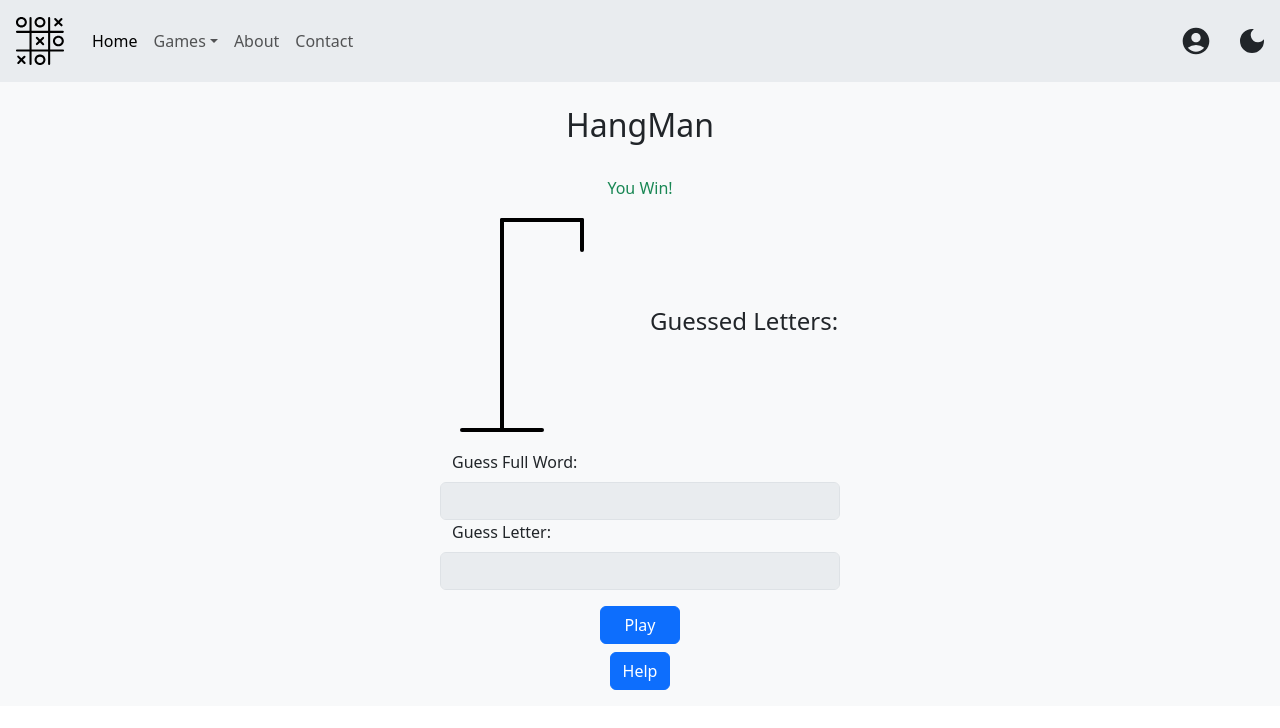
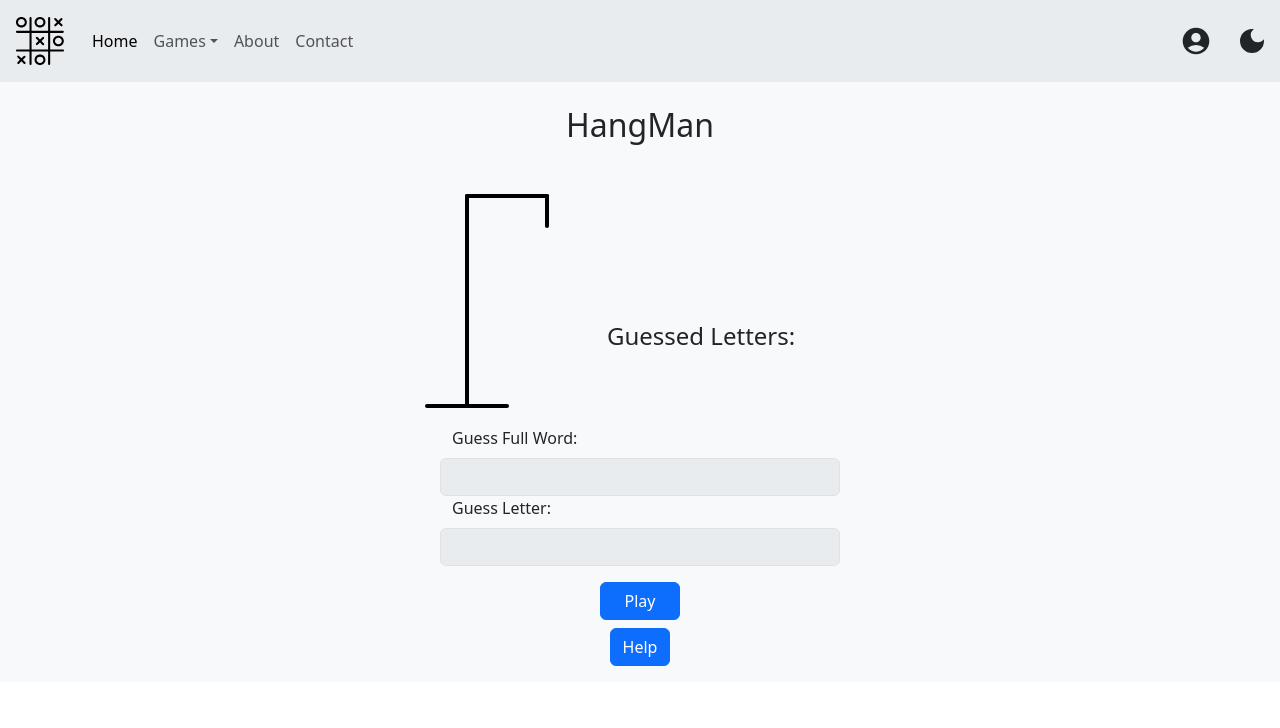
Before and after one commit to Zeden19/pencil-and-paper-games, a React (Vite) app: page /hangman in a window 1280 px wide. Shown: the top 728 px of the page. Built offline with nearby package versions, Linux system fonts and the light colour scheme.

Commit message:
Fix: Double letters not working & styling

```diff
--- a/src/HangMan/HangManBoard.tsx
+++ b/src/HangMan/HangManBoard.tsx
@@ -38,10 +38,11 @@ function HangManBoard() {
       setIncorrectGuesses(incorrectGuesses + 1);
       return;
     }
+    let newWordPuzzle = wordPuzzle;
 
     // find each time the guess occurred
     while (findLetterIndex !== -1) {
-      const newWordPuzzle = wordPuzzle.map((char, index) =>
+      newWordPuzzle = newWordPuzzle.map((char, index) =>
         findLetterIndex === index ? word.charAt(index) : char,
       );
       setWordPuzzle(newWordPuzzle);
@@ -65,7 +66,7 @@ function HangManBoard() {
     setIncorrectGuesses(incorrectGuesses + 1);
   }
 
-  //todo: refactor code, since everything uses the same layout of heading, 2 buttons
+  //todo: make svg scalable
   //todo : add virtual keyboard
   return (
     <div>
@@ -74,9 +75,8 @@ function HangManBoard() {
           You loose. Word was: <b>{word}</b>
         </div>
       )}
-      {win && <div className={"text-success"}>You Win!</div>}
-      <div className={"container-sm d-flex gap-2 align-items-center justify-content-center"}>
-        <svg height="250" width="200" className={styles.figureContainer}>
+      {win && wordPuzzle.length !== 0 && <div className={"text-success"}>You Win!</div>}
+      <svg height="250" width="200" className={styles.figureContainer + " d-inline-block ms-5"}>
         <line x1="60" y1="20" x2="140" y2="20" />
         <line x1="140" y1="20" x2="140" y2="50" />
         <line x1="60" y1="20" x2="60" y2="230" />
@@ -97,18 +97,22 @@ function HangManBoard() {
         {incorrectGuesses >= 6 && <line x1="140" y1="150" x2="160" y2="180" />}
       </svg>
 
+      <div className={"d-inline-block w-25"}>
+        <div className={"d-flex flex-column align-items-start gap-3"}>
           <div>
-          <div className={"d-flex gap-2"}>
             {wordPuzzle.map((char, index) => (
-              <div className={"text-decoration-underline"} key={index}>
+              <div className={"text-decoration-underline d-inline-block me-2"} key={index}>
                 {char}
               </div>
             ))}
           </div>
-          <div className={"h4"}>Guessed Letters: {guesses.map((guess) => guess + " ")}</div>
+          <div className={"h4 "}>
+            Guessed Letters: {guesses.map((guess) => guess + " ")}
+          </div>
         </div>
       </div>
 
+      {/*Bottom buttons*/}
       <div style={{ maxWidth: "400px" }} className={"container-fluid text-center mb-3"}>
         <div className={"row"}>
           <label htmlFor="guessFullWord" className={"form-label col-auto"}>
```
Also changed, not shown: src/HangMan/styles.module.css (line endings or trailing spaces). Lines whose indentation alone changed are shown as unchanged.
